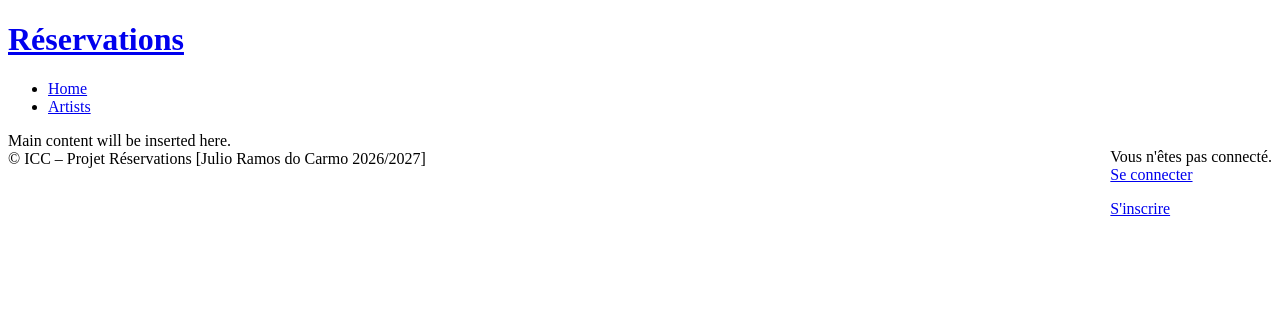
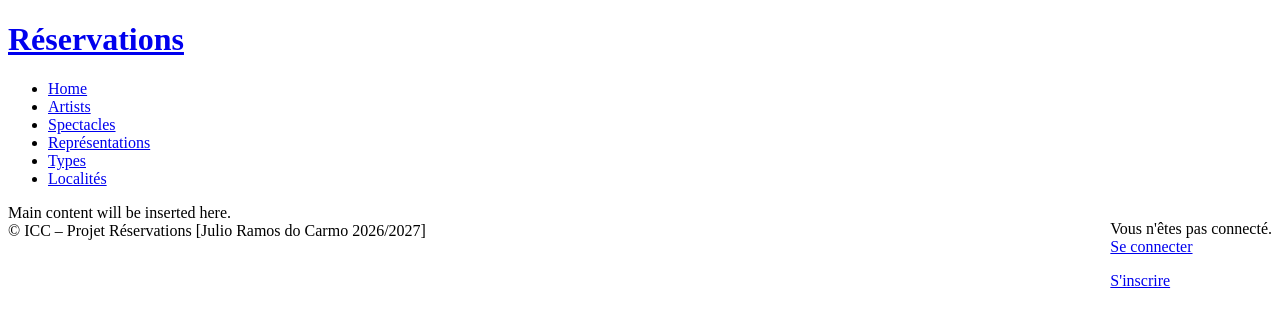
Before and after one commit to cesarramosict/reservationsSpringBoot, a Spring app: page /layouts/main in a window 1280 px wide. Shown: the top 327 px of the page. Run offline with Thymeleaf, Linux system fonts and the light colour scheme; the template is opened without the code that fills it, so the values that code supplies are empty; some of the project's set-up classes (security, data sources, template engines, error pages and the like) are left out, and stand-ins take their place.

Commit message:
Main navigation menu

```diff
--- a/src/main/resources/templates/fragments/header.html
+++ b/src/main/resources/templates/fragments/header.html
@@ -18,6 +18,22 @@
                 </li>
                 <li th:classappend="${module == 'artists' ? 'active' : ''}">
                     <a href="#" th:href="@{/artists}">Artists</a>
+                </li>
+                <li>
+                    <a th:href="@{/shows}">Spectacles</a>
+                </li>
+                <li>
+                    <a th:href="@{/representations}">Représentations</a>
+                </li>
+                <li>
+                    <a th:href="@{/types}">Types</a>
+                </li>
+                <li>
+                    <a th:href="@{/localities}">Localités</a>
+                </li>
+                <!-- Lien visible uniquement par l'administrateur -->
+                <li sec:authorize="hasRole('ADMIN')">
+                    <a th:href="@{/artists/create}">Nouvel artiste</a>
                 </li>
             </ul>
         </div>
```
